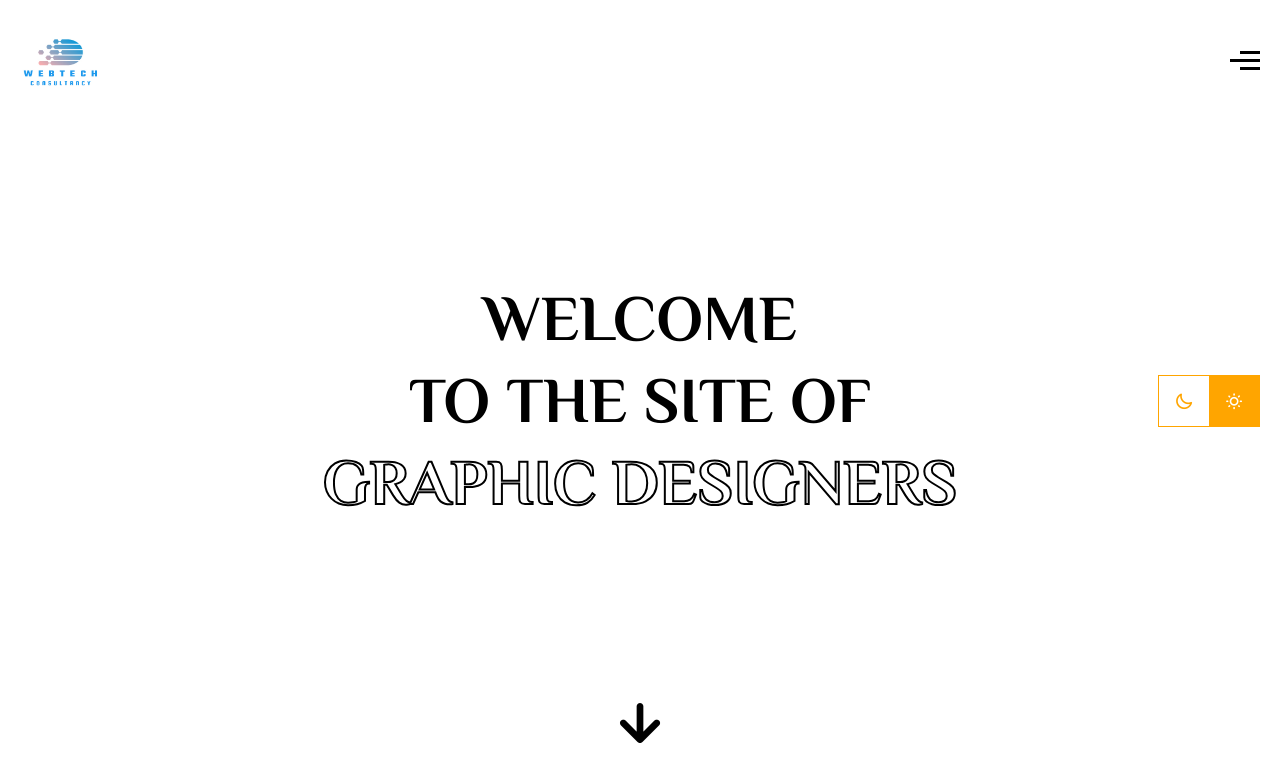
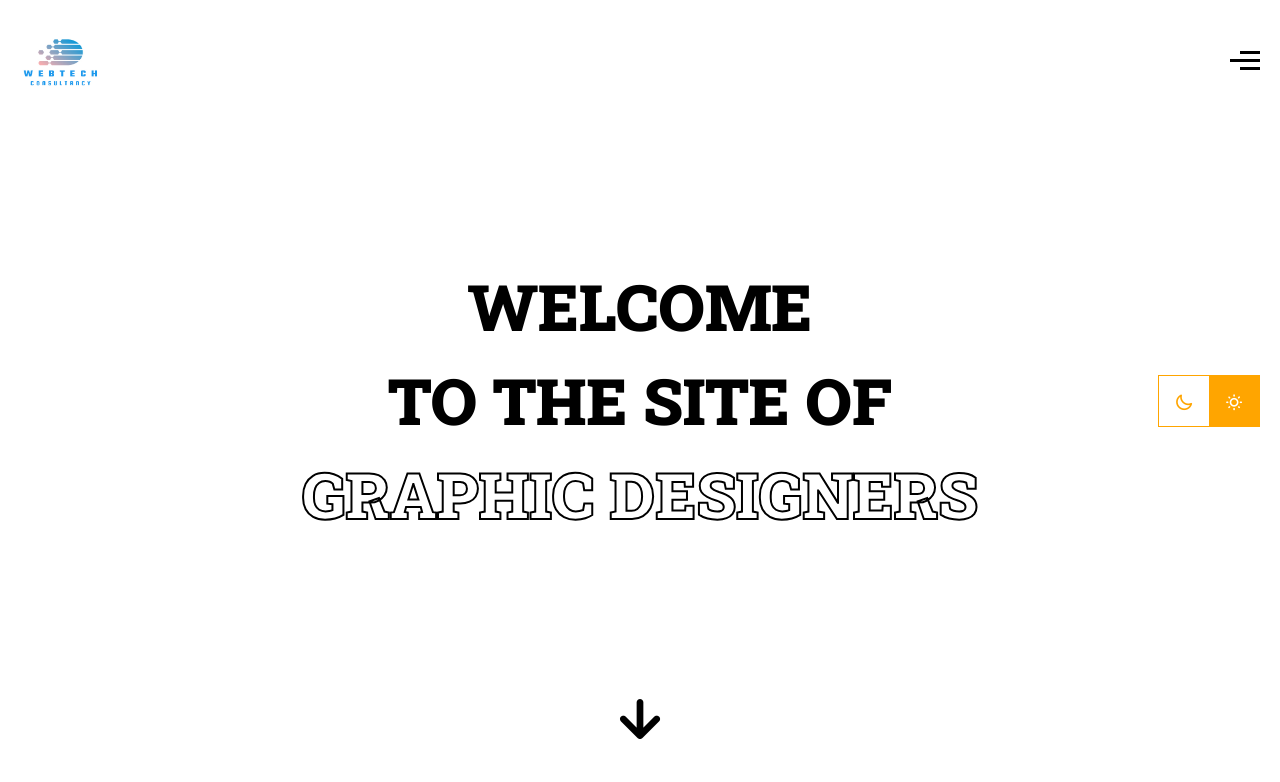
Before and after one commit to Jawad-Ali-Soomro/portfolio-v1, a React (Vite) app: page / in a window 1280 px wide. Shown: the top 782 px of the page. Built offline with nearby package versions, Linux system fonts and the light colour scheme.

Commit message:
updated portfolio

```diff
--- a/src/App.css
+++ b/src/App.css
@@ -2,7 +2,7 @@
 * {
   margin: 0;
   padding: 0;
-  font-family: "Philosopher";
+  font-family: "Roboto Slab";
 }
 
 .header {
```
